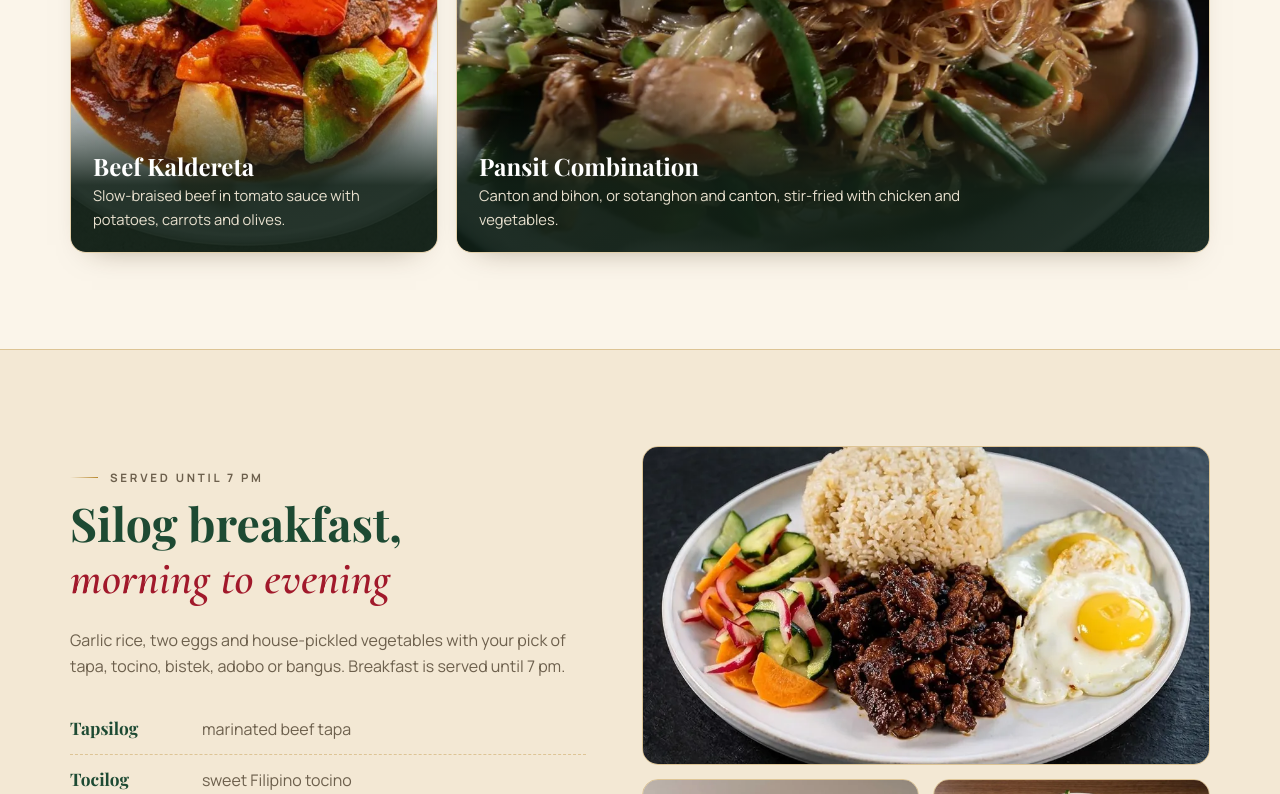
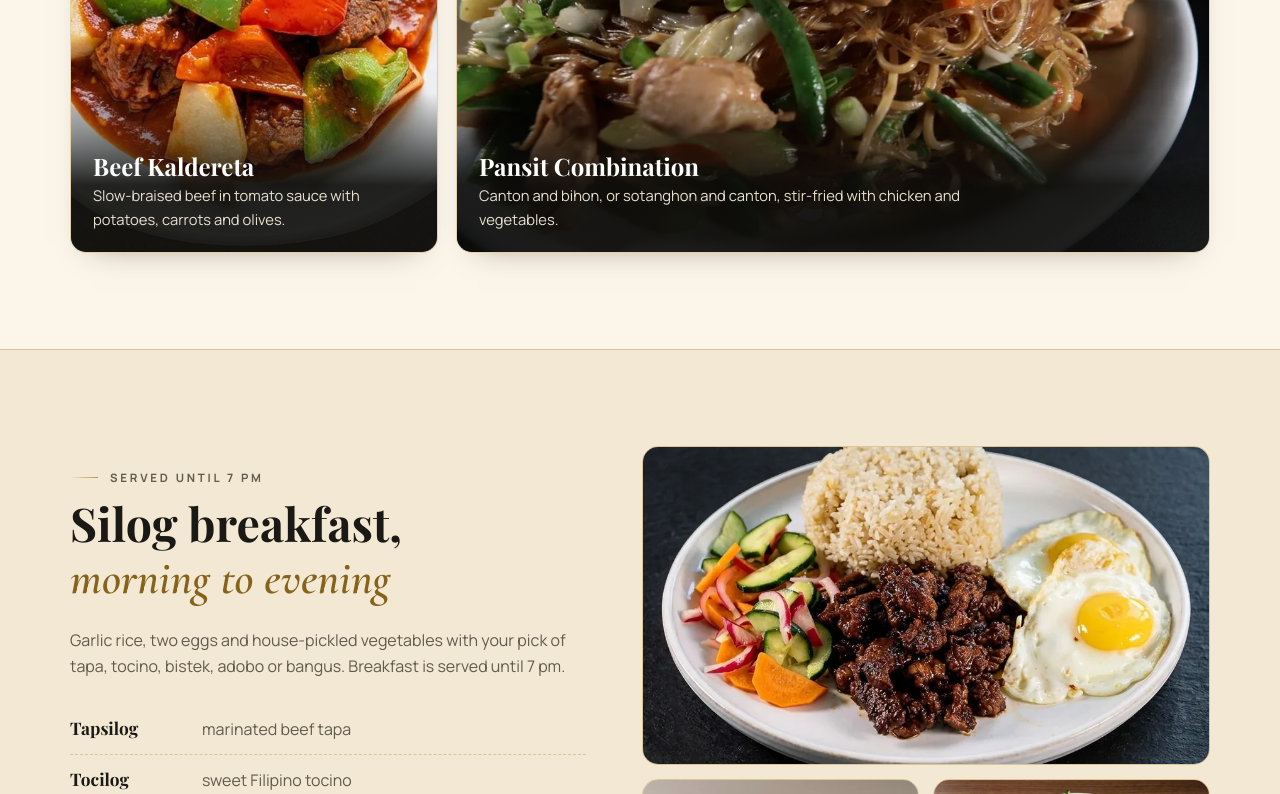
Before and after one commit to MarkDV03/Chez-Christina, a plain HTML site: page index.html in a window 1280 px wide. Shown: the part 2006-2800 px from the top of the page. Drawn offline with nearby package versions, Linux system fonts and the light colour scheme.

Commit message:
Match site colors to the logo: black, gold and bamboo green on cream
Co-Authored-By: Claude Opus 5.5 <noreply@anthropic.com>
Claude-Session: https://claude.ai/code/session_01C6PBK4oU5bd8e9oEJss8eQ

```diff
--- a/index.html
+++ b/index.html
@@ -16,7 +16,7 @@
 <link rel="preconnect" href="https://fonts.googleapis.com">
 <link rel="preconnect" href="https://fonts.gstatic.com" crossorigin>
 <link href="https://fonts.googleapis.com/css2?family=Cormorant+Garamond:ital,wght@0,500;0,600;1,500;1,600&family=Great+Vibes&family=Manrope:wght@400;500;600;700&family=Playfair+Display:wght@600;700;800&display=swap" rel="stylesheet">
-<link rel="stylesheet" href="styles.css?v=20261113c">
+<link rel="stylesheet" href="styles.css?v=20261113d">
 <script type="application/ld+json">
 {
   "@context": "https://schema.org",
@@ -38,7 +38,7 @@
 <svg width="0" height="0" style="position:absolute" aria-hidden="true">
   <defs>
     <radialGradient id="pl-c" cx=".5" cy=".5" r=".5"><stop offset="0" stop-color="#f6c24a"/><stop offset=".55" stop-color="#f9e3a2"/><stop offset="1" stop-color="#fffdf6"/></radialGradient>
-    <linearGradient id="lf-g" x1="0" y1="0" x2="1" y2="1"><stop offset="0" stop-color="#3f7a4f"/><stop offset="1" stop-color="#1e4a33"/></linearGradient>
+    <linearGradient id="lf-g" x1="0" y1="0" x2="1" y2="1"><stop offset="0" stop-color="#7f9d58"/><stop offset="1" stop-color="#46602d"/></linearGradient>
   </defs>
   <symbol id="plumeria" viewBox="-60 -60 120 120">
     <g>
@@ -49,7 +49,7 @@
   </symbol>
   <symbol id="leaf" viewBox="0 0 120 40">
     <path d="M2 20 C 30 -4, 86 -4, 118 20 C 86 44, 30 44, 2 20Z" fill="url(#lf-g)"/>
-    <path d="M6 20 H 112" stroke="#9cc59c" stroke-opacity=".55" stroke-width="1.2" fill="none"/>
+    <path d="M6 20 H 112" stroke="#c9d9a6" stroke-opacity=".55" stroke-width="1.2" fill="none"/>
   </symbol>
   <symbol id="flourish" viewBox="0 0 240 24">
     <path d="M4 12 H 96 M144 12 H 236" stroke="currentColor" stroke-width="1.2" fill="none"/>
@@ -477,6 +477,6 @@
 
 <div class="callbar"><a href="tel:+16692635062">Call</a><a href="#order">Order online</a></div>
 
-<script src="script.js?v=20261113c" defer></script>
+<script src="script.js?v=20261113d" defer></script>
 </body>
 </html>
--- a/styles.css
+++ b/styles.css
@@ -1,18 +1,18 @@
-/* Chez Christina by Casa Tala: warm cream + gold frames, deep green script, crimson caps, plumeria accents (from their flyers) */
+/* Chez Christina by Casa Tala: bright cream base in the logo's colors: black, gold and bamboo green */
 :root{
   color-scheme:light;
   --cream:#fbf5ea;
   --cream-2:#f3e8d4;
   --paper:#fffdf8;
-  --ink:#2b2418;
-  --muted:#6d604d;
-  --green:#1d4a33;
-  --green-2:#2f6b47;
-  --green-deep:#143423;
-  --red:#a1192b;
-  --red-2:#7f1220;
-  --gold:#b8882e;
-  --gold-hi:#d9b45f;
+  --ink:#1f1d18;
+  --muted:#625a4b;
+  --green:#1a1915;
+  --green-2:#557536;
+  --green-deep:#0f0f0d;
+  --red:#86621a;
+  --red-2:#6a4c10;
+  --gold:#bf9134;
+  --gold-hi:#e0bd66;
   --gold-lo:#8c6519;
   --line:rgba(184,136,46,.38);
   --line-soft:rgba(184,136,46,.2);
@@ -56,7 +56,7 @@ p{margin:0 0 1em}
 
 /* buttons */
 .btn{display:inline-flex;align-items:center;justify-content:center;gap:8px;min-height:48px;padding:0 24px;border-radius:999px;font:700 .92rem/1 var(--sans);letter-spacing:.02em;text-decoration:none;transition:transform .2s,box-shadow .2s,background .2s,color .2s,border-color .2s;border:1.5px solid transparent;white-space:nowrap}
-.btn--gold{background:var(--red);color:#fff;box-shadow:0 8px 22px -10px rgba(161,25,43,.7)}
+.btn--gold{background:var(--red);color:#fff;box-shadow:0 8px 22px -10px rgba(134,98,26,.6)}
 .btn--gold:hover{background:var(--red-2);transform:translateY(-2px)}
 .btn--line{border-color:var(--green);color:var(--green);background:transparent}
 .btn--line:hover{background:var(--green);color:#fff}
@@ -148,7 +148,7 @@ p{margin:0 0 1em}
 .dish img{width:100%;height:100%;aspect-ratio:4/3;object-fit:cover;transition:transform .8s cubic-bezier(.2,.8,.2,1)}
 .dish--wide img{aspect-ratio:16/9}
 .dish:hover img{transform:scale(1.05)}
-.dish figcaption{position:absolute;inset:auto 0 0 0;padding:60px 22px 20px;background:linear-gradient(transparent,rgba(16,32,22,.9) 58%)}
+.dish figcaption{position:absolute;inset:auto 0 0 0;padding:60px 22px 20px;background:linear-gradient(transparent,rgba(12,12,10,.9) 58%)}
 .dish h3{font-size:1.5rem;margin:0 0 4px;color:#fff}
 .dish p{margin:0;color:#e9e1cf;font-size:.92rem;max-width:36em}
 .tag{display:inline-block;font:700 .64rem/1 var(--sans);letter-spacing:.18em;text-transform:uppercase;color:#fff;background:var(--red);padding:6px 10px;border-radius:999px;margin-bottom:10px}
@@ -218,7 +218,7 @@ p{margin:0 0 1em}
 .popular a{position:relative;display:block;border-radius:12px;overflow:hidden;border:1px solid rgba(217,180,95,.35);text-decoration:none}
 .popular img{aspect-ratio:1;object-fit:cover;width:100%;transition:transform .6s}
 .popular a:hover img{transform:scale(1.06)}
-.popular span{position:absolute;inset:auto 0 0;padding:28px 12px 10px;background:linear-gradient(transparent,rgba(16,32,22,.9));color:#fff;font:700 1rem var(--display)}
+.popular span{position:absolute;inset:auto 0 0;padding:28px 12px 10px;background:linear-gradient(transparent,rgba(12,12,10,.9));color:#fff;font:700 1rem var(--display)}
 
 /* sunday buffet */
 #weekly .head p{max-width:560px;margin-inline:auto}
```
